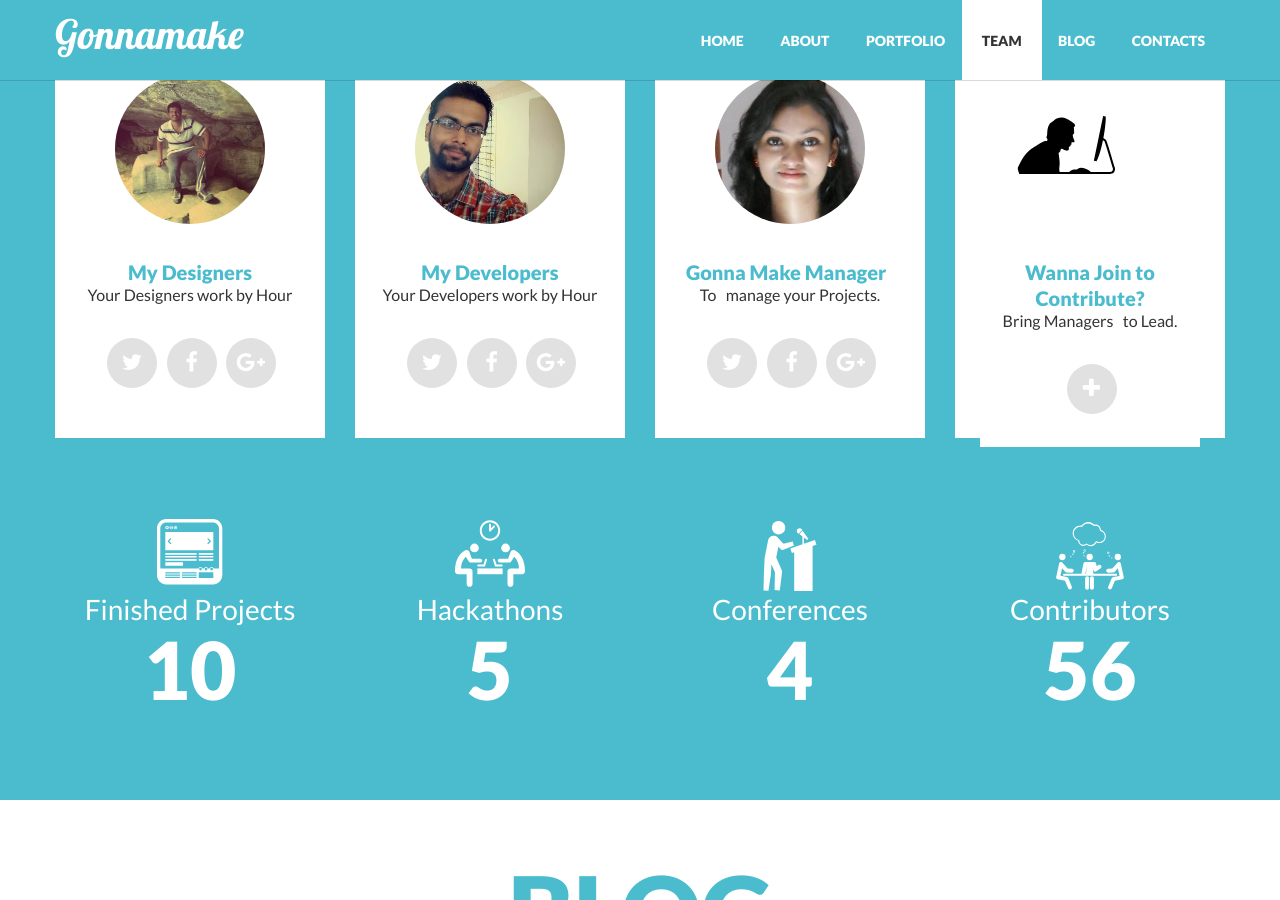
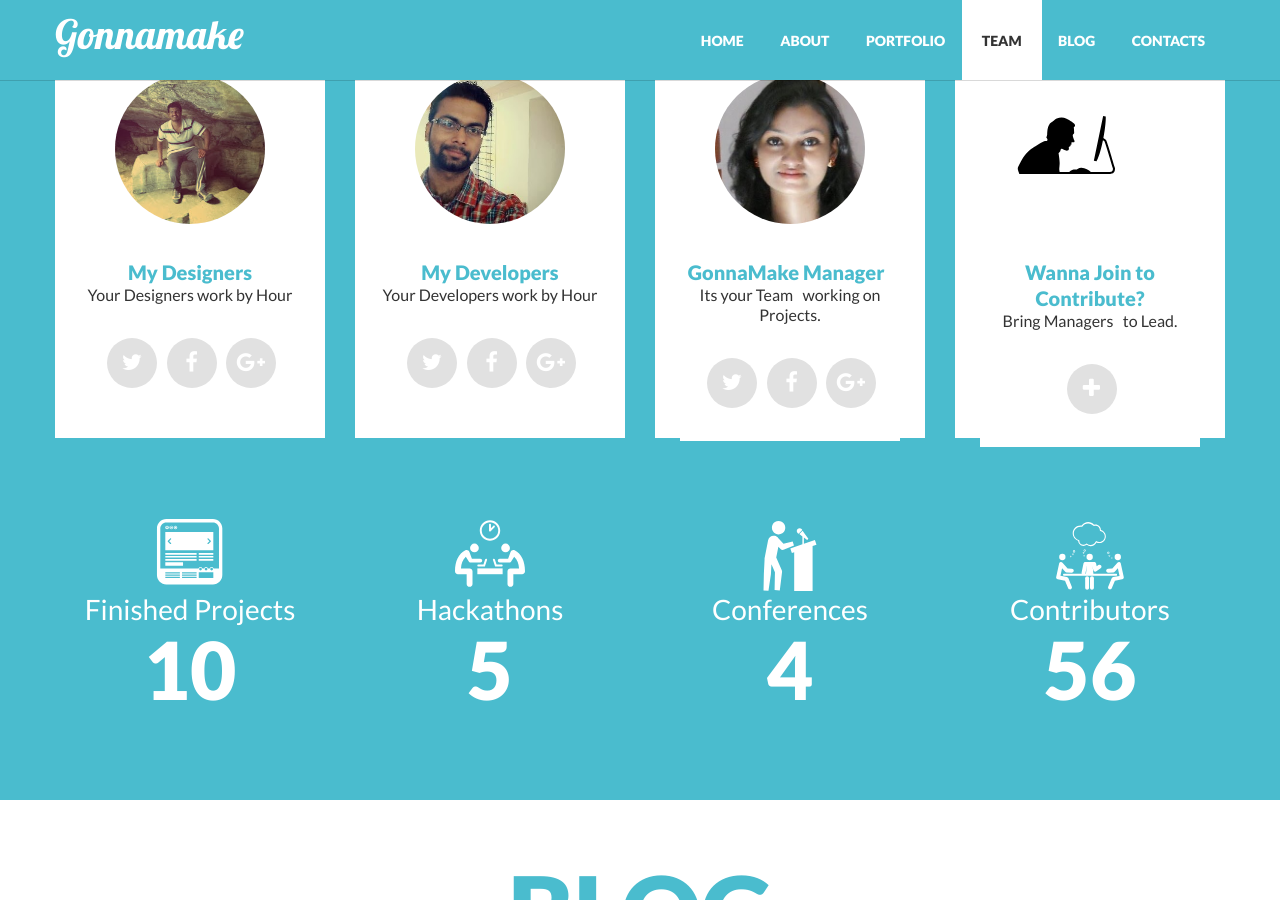
Before and after one commit to gonnamake/gonnamake.com, a Jekyll site: the page built from index.html, in a window 1280 px wide and 900 px high, scrolled down 2875 px. Built offline with Jekyll 4.4.1, drawn with Linux system fonts in a browser that asks for light colours; nearby versions of some CDN libraries; Markdown is read by kramdown in place of the engine named in the settings.

Commit message:
content updated
content update

```diff
--- a/index.html
+++ b/index.html
@@ -278,8 +278,8 @@ title: Gonna Make
 							<img src="images/team/3.jpg" alt="" />
 						</div>
 						<div class="crewman_descr center">
-							<div class="crewman_name">Gonna Make Manager &nbsp; </div>
-							<div class="crewman_post">To &nbsp; manage your Projects.</div>
+							<div class="crewman_name">GonnaMake Manager &nbsp; </div>
+							<div class="crewman_post">Its your Team &nbsp; working on Projects.</div>
 
 							<div class="crewman_social">
 								<a class="b1" href="javascript:void(0);" ><i class="fa fa-twitter"></i></a>
@@ -306,7 +306,7 @@ title: Gonna Make
 								<a class="b1" href="javascript:void(0);" ><i class="fa fa-plus"></i></a>
 							</div>
 
-							<div class="crewman_about">Anyone can Join as Contributors, Advisors, Investors and for passing Feedback.</div>
+							<div class="crewman_about">Anyone can Join as Contributors, Advisors, Investors and for general Feedback.</div>
 						</div>
 					</div>
 				</div><!-- //CREWMAN4 -->
```
